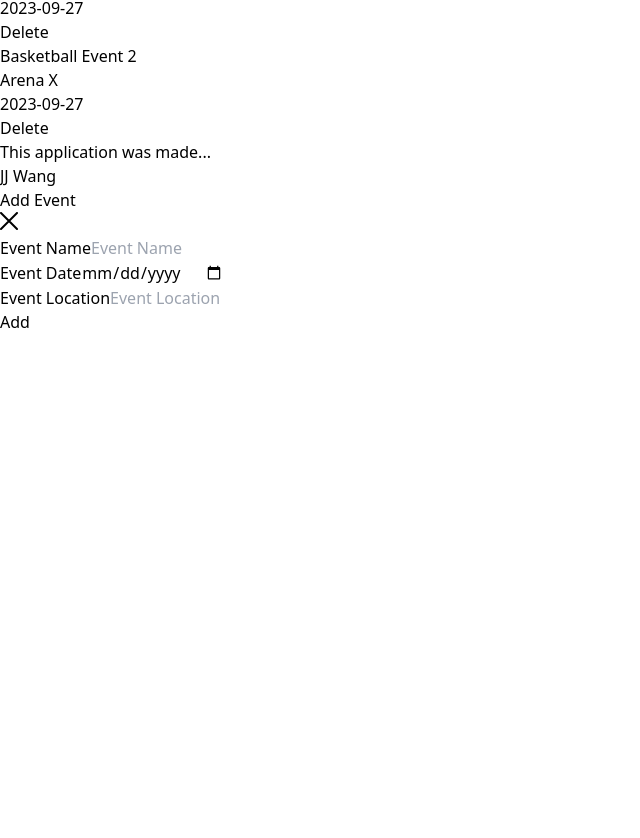
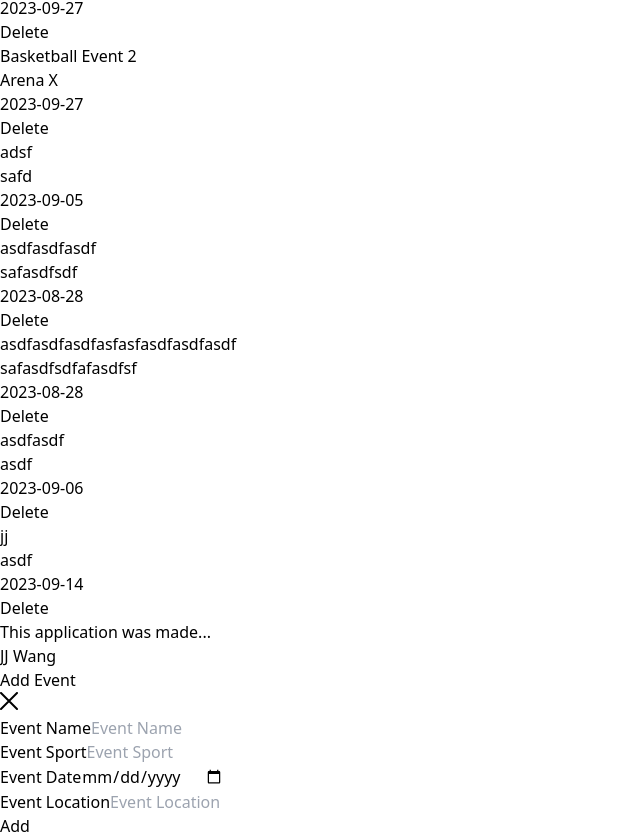
Before and after one commit to thejjwang/reactSportsEventTracker, a React (Vite) app in the folder vite-project/: page / in a window 1280 px wide. Shown: the part 2453-3291 px from the top of the page, without its empty margins (0-640 px from the left). Before the commit the page ends 2787 px from the top, so only its background shows below. Built offline with nearby package versions, Linux system fonts and the light colour scheme; data requests are answered from the project's data file.

Commit message:
data persisting live

```diff
--- a/vite-project/db.json
+++ b/vite-project/db.json
@@ -76,6 +76,41 @@
       "sport": "Basketball",
       "date": "2023-09-27",
       "location": "Arena X"
+    },
+    {
+      "name": "adsf",
+      "sport": "asdf",
+      "date": "2023-09-05",
+      "location": "safd",
+      "id": 12
+    },
+    {
+      "name": "asdfasdfasdf",
+      "sport": "asdfasdfasdff",
+      "date": "2023-08-28",
+      "location": "safasdfsdf",
+      "id": 13
+    },
+    {
+      "name": "asdfasdfasdfasfasfasdfasdfasdf",
+      "sport": "asdfasdfasdff",
+      "date": "2023-08-28",
+      "location": "safasdfsdfafasdfsf",
+      "id": 14
+    },
+    {
+      "name": "asdfasdf",
+      "sport": "asdfasdf",
+      "date": "2023-09-06",
+      "location": "asdf",
+      "id": 15
+    },
+    {
+      "name": "jj",
+      "sport": "asdf",
+      "date": "2023-09-14",
+      "location": "asdf",
+      "id": 16
     }
   ]
 }
--- a/vite-project/src/App.jsx
+++ b/vite-project/src/App.jsx
@@ -4,7 +4,7 @@
 // home page
 // events page
 // event details page
-import { useState } from "react";
+import { useState,useEffect } from "react";
 import NavBar from "./components/NavBar";
 import EventsPage from "./components/EventsPage";
 import HomePage from "./components/HomePage";
@@ -13,6 +13,27 @@ import AddEventModal from "./components/AddEventModal";
 
 function App() {
   const [isModalOpen, setModalOpen] = useState(false);
+  const [events, setEvents] = useState([]);
+
+  useEffect(() => {
+    const fetchEvents = async () => {
+      try {
+        const response = await fetch("http://localhost:3000/events");
+        if (response.ok) {
+          const data = await response.json();
+          console.log(data);
+          setEvents(data);
+          console.log(events);
+        } else {
+          console.log("Failed to fetch products");
+        }
+      } catch (error) {
+        console.log("Error fetching products:", error);
+      }
+    };
+
+    fetchEvents();
+  }, []);
 
   const handleAddEvent = async (newEvent) => {
     try {
@@ -25,6 +46,8 @@ function App() {
       });
 
       if (response.ok) {
+        const updatedEvents = [...events, newEvent];
+        setEvents(updatedEvents);
         console.log("Event added successfully!");
       } else {
         console.error("Failed to add event.");
@@ -38,7 +61,7 @@ function App() {
     <>
       <NavBar handleAddEvent={() => setModalOpen(true)} />
       <HomePage />
-      <EventsPage />
+      <EventsPage events={events}/>
       <About />
       <AddEventModal
         isOpen={isModalOpen}
--- a/vite-project/src/components/AddEventModal.jsx
+++ b/vite-project/src/components/AddEventModal.jsx
@@ -2,6 +2,7 @@ import React, { useState } from "react";
 
 const AddEventModal = ({ isOpen, onClose, onAddEvent }) => {
   const [eventName, setEventName] = useState("");
+  const [eventSport, setEventSport] = useState("");
   const [eventDate, setEventDate] = useState("");
   const [eventLocation, setEventLocation] = useState("");
 
@@ -9,6 +10,7 @@ const AddEventModal = ({ isOpen, onClose, onAddEvent }) => {
     e.preventDefault();
     const newEvent = {
       name: eventName,
+      sport: eventSport,
       date: eventDate,
       location: eventLocation,
     };
@@ -68,6 +70,23 @@ const AddEventModal = ({ isOpen, onClose, onAddEvent }) => {
             <div className="mb-4">
               <label
                 className="block text-gray-700 text-sm font-bold mb-2"
+                htmlFor="eventSport"
+              >
+                Event Sport
+              </label>
+              <input
+                className="appearance-none border rounded w-full py-2 px-3 text-gray-700 leading-tight focus:outline-none focus:shadow-outline"
+                id="eventSport"
+                type="text"
+                placeholder="Event Sport"
+                value={eventSport}
+                onChange={(e) => setEventSport(e.target.value)}
+                required
+              />
+            </div>
+            <div className="mb-4">
+              <label
+                className="block text-gray-700 text-sm font-bold mb-2"
                 htmlFor="eventDate"
               >
                 Event Date
--- a/vite-project/src/components/EventsPage.jsx
+++ b/vite-project/src/components/EventsPage.jsx
@@ -5,29 +5,8 @@
 import Event from "./Event";
 import { useState, useEffect } from "react";
 
-const EventsPage = () => {
-  const [events, setEvents] = useState([]);
+const EventsPage = ({events}) => {
   const [filteredEvent, setFilteredEvent] = useState("");
-
-  useEffect(() => {
-    const fetchEvents = async () => {
-      try {
-        const response = await fetch("http://localhost:3000/events");
-        if (response.ok) {
-          const data = await response.json();
-          console.log(data);
-          setEvents(data);
-          console.log(events);
-        } else {
-          console.log("Failed to fetch products");
-        }
-      } catch (error) {
-        console.log("Error fetching products:", error);
-      }
-    };
-
-    fetchEvents();
-  }, []);
 
   const handleSelectedEvent = () => {
 
```
